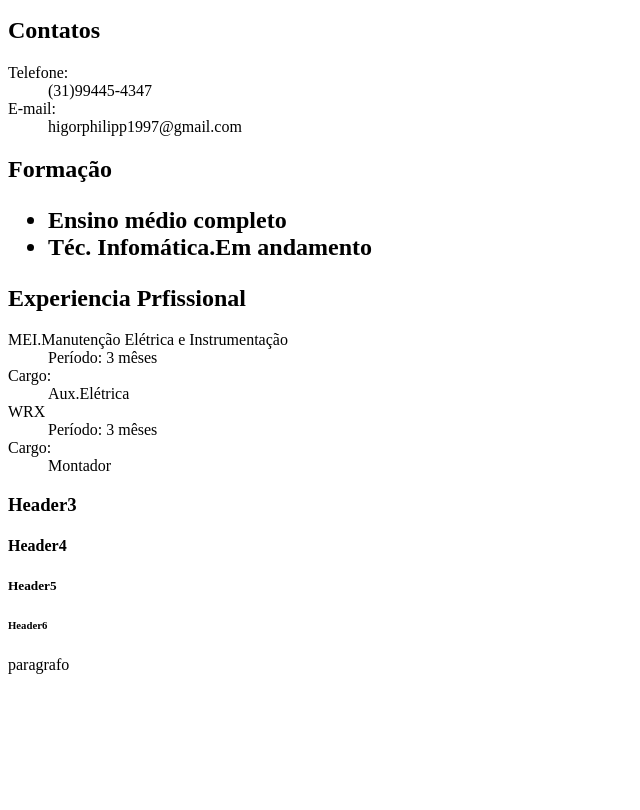
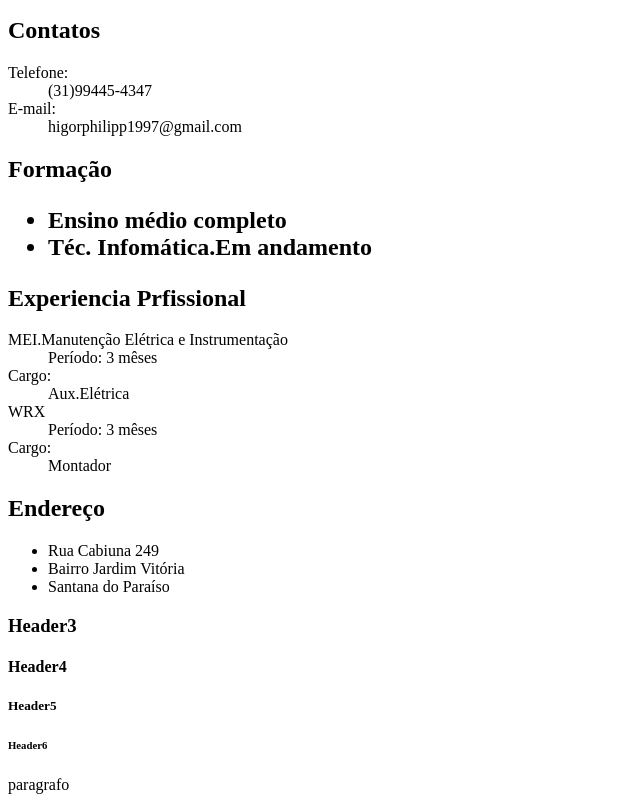
Before and after one commit to higor25-cyber/Curriculo, a plain HTML site: page Index.html in a window 1280 px wide. Shown: the part 236-1046 px from the top of the page, without its empty margins (0-640 px from the left). Before the commit the page ends 926 px from the top, so only its background shows below. Drawn offline with Linux system fonts and the light colour scheme.

Commit message:
adicionei endereço

```diff
--- a/Index.html
+++ b/Index.html
@@ -39,6 +39,12 @@
       <dt>Cargo:</dt>
       <dd>Montador</dd>
    </dl>
+    <h2>Endereço</h2>
+    <ul>
+     <li>Rua Cabiuna 249</li>
+      <li>Bairro Jardim Vitória</li>
+      <li>Santana do Paraíso</li>
+  </ul>
 
 <h3>Header3</h3>
 <h4>Header4</h4>
```
